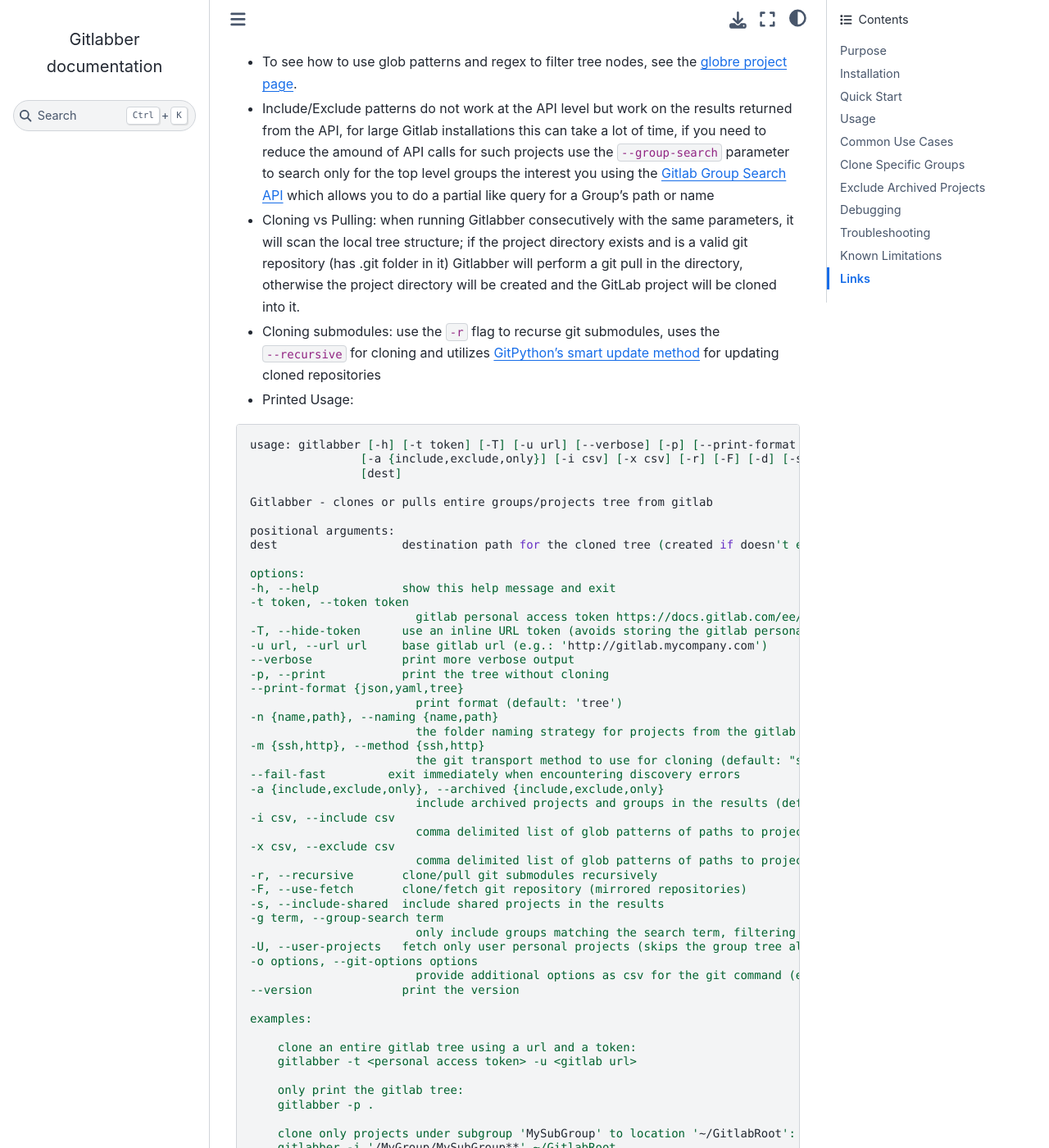
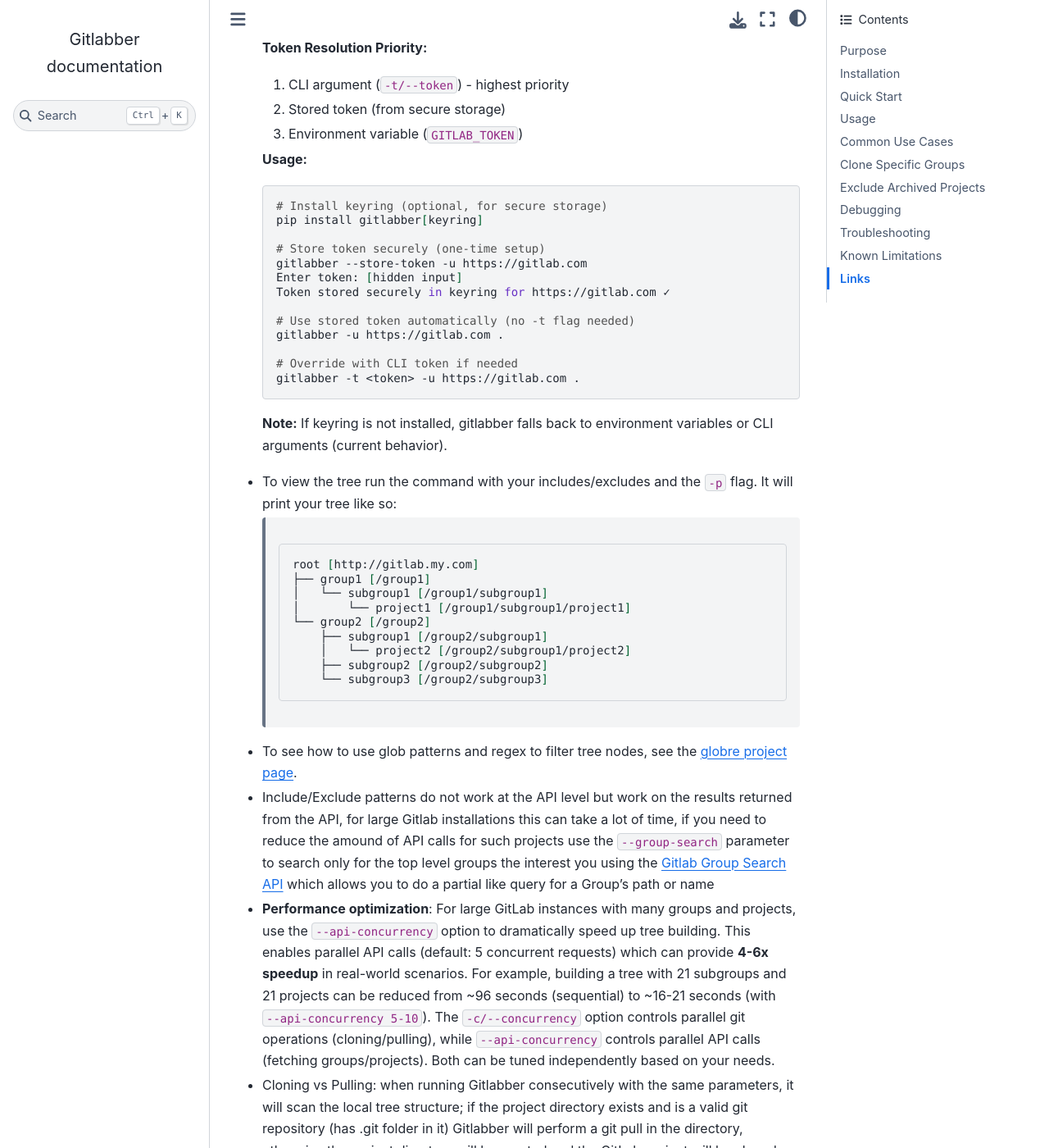
Before and after one commit to ezbz/gitlabber, a Sphinx documentation site: the page built from docs/index.rst, in a window 1280 px wide and 1400 px high, scrolled down 1970 px. Shown: the whole window at 82% size. Built offline with Sphinx 7.4.7 and the Sphinx Book theme 1.1.4, drawn with Linux system fonts in a browser that asks for light colours; some of the changed text lies outside the part shown.

Commit message:
update readthedocs

```diff
--- a/docs/index.rst
+++ b/docs/index.rst
@@ -1,4 +1,4 @@
-.. image:: https://github.com/ezbz/gitlabber/actions/workflows/python-app.yml/badge.svg?branch=master
+.. image:: https://github.com/ezbz/gitlabber/actions/workflows/python-app.yml/badge.svg?branch=main
     :target: https://github.com/ezbz/gitlabber/actions/workflows/python-app.yml
 
 .. image:: https://codecov.io/gh/ezbz/gitlabber/branch/main/graph/badge.svg
@@ -6,6 +6,9 @@
 
 .. image:: https://badge.fury.io/py/gitlabber.svg
     :target: https://badge.fury.io/py/gitlabber
+
+.. image:: https://img.shields.io/pypi/dm/gitlabber
+    :target: https://pypi.org/project/gitlabber/
 
 .. image:: https://img.shields.io/pypi/l/gitlabber.svg
     :target: https://pypi.python.org/pypi/gitlabber/
@@ -33,57 +36,95 @@ Installation
 ------------
 
 System Requirements
-~~~~~~~~~~~~~~~~~
+~~~~~~~~~~~~~~~~~~~
 * Python 3.11 or higher
 * Git 2.0 or higher
 * Network access to GitLab instance
 
 Installation Methods
-~~~~~~~~~~~~~~~~~~
+~~~~~~~~~~~~~~~~~~~~
 * PyPI (recommended):
+
   .. code-block:: bash
+
       pip install gitlabber
 
 * From source:
+
   .. code-block:: bash
+
       git clone https://github.com/ezbz/gitlabber.git
       cd gitlabber
       pip install -e .
+
+* Optional: Install with secure token storage support:
+
+  .. code-block:: bash
+
+      pip install gitlabber[keyring]
 
 * You'll need to create an `access token <https://docs.gitlab.com/ee/user/profile/personal_access_tokens.html>`_ from GitLab with API scopes `read_repository`
   and ``read_api`` (or ``api``, for GitLab versions <12.0)
 
 Quick Start
 -----------
-    .. code-block:: bash
-        # Install gitlabber
-        pip install gitlabber
 
-        # Clone all your GitLab projects
-        gitlabber -t <your-token> -u <gitlab-url> .
+.. code-block:: bash
+
+    # Install gitlabber
+    pip install gitlabber
+
+    # Clone all your GitLab projects
+    gitlabber -t <your-token> -u <gitlab-url> .
 
 Usage
 -----
 
 * Arguments can be provided via the CLI arguments directly or via environment variables:
 
-    +---------------+---------------+---------------------------+
-    | Argument      | Flag          | Environment Variable      |
-    +===============+===============+===========================+
-    | token         | -t            | `GITLAB_TOKEN`            |
-    +---------------+---------------+---------------------------+
-    | url           | -u            | `GITLAB_URL`              |
-    +---------------+---------------+---------------------------+
-    | method        | -m            | `GITLABBER_CLONE_METHOD`  |
-    +---------------+---------------+---------------------------+
-    | naming        | -n            | `GITLABBER_FOLDER_NAMING` |
-    +---------------+---------------+---------------------------+
-    | include       | -i            | `GITLABBER_INCLUDE`       |
-    +---------------+---------------+---------------------------+
-    | exclude       | -x            | `GITLABBER_EXCLUDE`       |
-    +---------------+---------------+---------------------------+
-    | fail-fast     | --fail-fast   | *(none)*                  |
-    +---------------+---------------+---------------------------+
+    +------------------+------------------+---------------------------+
+    | Argument         | Flag             | Environment Variable      |
+    +==================+==================+===========================+
+    | token            | -t               | `GITLAB_TOKEN`            |
+    +------------------+------------------+---------------------------+
+    | url              | -u               | `GITLAB_URL`              |
+    +------------------+------------------+---------------------------+
+    | method           | -m               | `GITLABBER_CLONE_METHOD`  |
+    +------------------+------------------+---------------------------+
+    | naming           | -n               | `GITLABBER_FOLDER_NAMING` |
+    +------------------+------------------+---------------------------+
+    | include          | -i               | `GITLABBER_INCLUDE`       |
+    +------------------+------------------+---------------------------+
+    | exclude          | -x               | `GITLABBER_EXCLUDE`       |
+    +------------------+------------------+---------------------------+
+
+* **Secure Token Storage**: Gitlabber supports secure token storage using OS-native keyring (Keychain on macOS, Secret Service on Linux, Windows Credential Manager). This allows you to store your GitLab token securely and avoid passing it via CLI or environment variables.
+
+  **Token Resolution Priority:**
+
+  1. CLI argument (``-t/--token``) - highest priority
+  2. Stored token (from secure storage)
+  3. Environment variable (``GITLAB_TOKEN``)
+
+  **Usage:**
+
+  .. code-block:: bash
+
+      # Install keyring (optional, for secure storage)
+      pip install gitlabber[keyring]
+
+      # Store token securely (one-time setup)
+      gitlabber --store-token -u https://gitlab.com
+      Enter token: [hidden input]
+      Token stored securely in keyring for https://gitlab.com ✓
+
+      # Use stored token automatically (no -t flag needed)
+      gitlabber -u https://gitlab.com .
+
+      # Override with CLI token if needed
+      gitlabber -t <token> -u https://gitlab.com .
+
+  **Note:** If keyring is not installed, gitlabber falls back to environment variables or CLI arguments (current behavior).
 
 * To view the tree run the command with your includes/excludes and the ``-p`` flag. It will print your tree like so:
 
@@ -104,6 +145,8 @@ Usage
 
 * Include/Exclude patterns do not work at the API level but work on the results returned from the API, for large Gitlab installations this can take a lot of time, if you need to reduce the amound of API calls for such projects use the ``--group-search`` parameter to search only for the top level groups the interest you using the `Gitlab Group Search API <https://docs.gitlab.com/ee/api/groups.html#search-for-group>`_ which allows you to do a partial like query for a Group's path or name
 
+* **Performance optimization**: For large GitLab instances with many groups and projects, use the ``--api-concurrency`` option to dramatically speed up tree building. This enables parallel API calls (default: 5 concurrent requests) which can provide **4-6x speedup** in real-world scenarios. For example, building a tree with 21 subgroups and 21 projects can be reduced from ~96 seconds (sequential) to ~16-21 seconds (with ``--api-concurrency 5-10``). The ``-c/--concurrency`` option controls parallel git operations (cloning/pulling), while ``--api-concurrency`` controls parallel API calls (fetching groups/projects). Both can be tuned independently based on your needs.
+
 * Cloning vs Pulling: when running Gitlabber consecutively with the same parameters, it will scan the local tree structure; if the project directory exists and is a valid git repository (has .git folder in it) Gitlabber will perform a git pull in the directory, otherwise the project directory will be created and the GitLab project will be cloned into it.
 
 * Cloning submodules: use the ``-r`` flag to recurse git submodules, uses the ``--recursive`` for cloning and utilizes `GitPython's smart update method <https://github.com/gitpython-developers/GitPython/blob/20f4a9d49b466a18f1af1fdfb480bc4520a4cdc2/git/objects/submodule/root.py#L67>`_ for updating cloned repositories
@@ -113,7 +156,7 @@ Usage
 .. code-block:: bash
 
     usage: gitlabber [-h] [-t token] [-T] [-u url] [--verbose] [-p] [--print-format {json,yaml,tree}] [-n {name,path}] [-m {ssh,http}]
-                    [-a {include,exclude,only}] [-i csv] [-x csv] [-r] [-F] [-d] [-s] [-g term] [-U] [-o options] [--version]
+                    [-a {include,exclude,only}] [-i csv] [-x csv] [-c N] [--api-concurrency N] [-r] [-F] [-d] [-s] [-g term] [-U] [-o options] [--version] [--store-token]
                     [dest]
 
     Gitlabber - clones or pulls entire groups/projects tree from gitlab
@@ -142,6 +185,9 @@ Usage
                             comma delimited list of glob patterns of paths to projects or groups to clone/pull
     -x csv, --exclude csv
                             comma delimited list of glob patterns of paths to projects or groups to exclude from clone/pull
+    -c N, --concurrency N
+                            number of concurrent git operations (default: 1)
+    --api-concurrency N    number of concurrent API calls for tree building (default: 5)
     -r, --recursive       clone/pull git submodules recursively
     -F, --use-fetch       clone/fetch git repository (mirrored repositories)
     -s, --include-shared  include shared projects in the results
@@ -151,6 +197,7 @@ Usage
     -o options, --git-options options
                             provide additional options as csv for the git command (e.g., --depth=1). See: clone/multi_options https://gitpython.readthedocs.io/en/stable/reference.html#
     --version             print the version
+    --store-token         store token securely in OS keyring (requires keyring package)
 
     examples:
 
@@ -178,30 +225,54 @@ Usage
         perform a shallow clone of the git repositories
         gitlabber -o "\-\-depth=1," .
 
+        speed up tree building for large GitLab instances with parallel API calls (4-6x faster)
+        # Real-world example: 96s → 16-21s for instances with many subgroups/projects
+        gitlabber --api-concurrency 10 -t <token> -u <url> .
+
+        use both API and git concurrency for maximum performance
+        # API concurrency speeds up tree discovery, git concurrency speeds up cloning
+        gitlabber --api-concurrency 5 -c 10 -t <token> -u <url> .
+
+        store token securely for future use (one-time setup)
+        gitlabber --store-token -u https://gitlab.com
+
+        use stored token (no -t flag needed)
+        gitlabber -u https://gitlab.com .
+
+        **Performance Results:**
+        * Sequential (``--api-concurrency 1``): ~96 seconds
+        * With ``--api-concurrency 5``: ~21 seconds (**4.6x speedup**)
+        * With ``--api-concurrency 10``: ~16 seconds (**6x speedup**)
+
+        *Note: Actual speedup depends on your GitLab instance structure (number of groups, subgroups, and projects). Instances with many nested subgroups benefit most from higher concurrency values.*
+
 Common Use Cases
 ----------------
 
 Clone Specific Groups
 ---------------------
 
-    .. code-block:: bash
-        # Clone only projects from a specific group
-        gitlabber -i '/MyGroup/**' .
+.. code-block:: bash
+
+    # Clone only projects from a specific group
+    gitlabber -i '/MyGroup/**' .
 
 Exclude Archived Projects
 -------------------------
 
-    .. code-block:: bash
-        # Clone all non-archived projects
-        gitlabber -a exclude .
+.. code-block:: bash
+
+    # Clone all non-archived projects
+    gitlabber -a exclude .
 
 Debugging
 ---------
 * You can use the ``--verbose`` flag to print Gitlabber debug messages
 * For more verbose GitLab messages, you can get the `GitPython <https://gitpython.readthedocs.io/en/stable>`_ module to print more debug messages by setting the environment variable:
 
-    .. code-block:: bash
-        export GIT_PYTHON_TRACE='full'
+.. code-block:: bash
+
+    export GIT_PYTHON_TRACE='full'
 
 Troubleshooting
 ---------------
```
